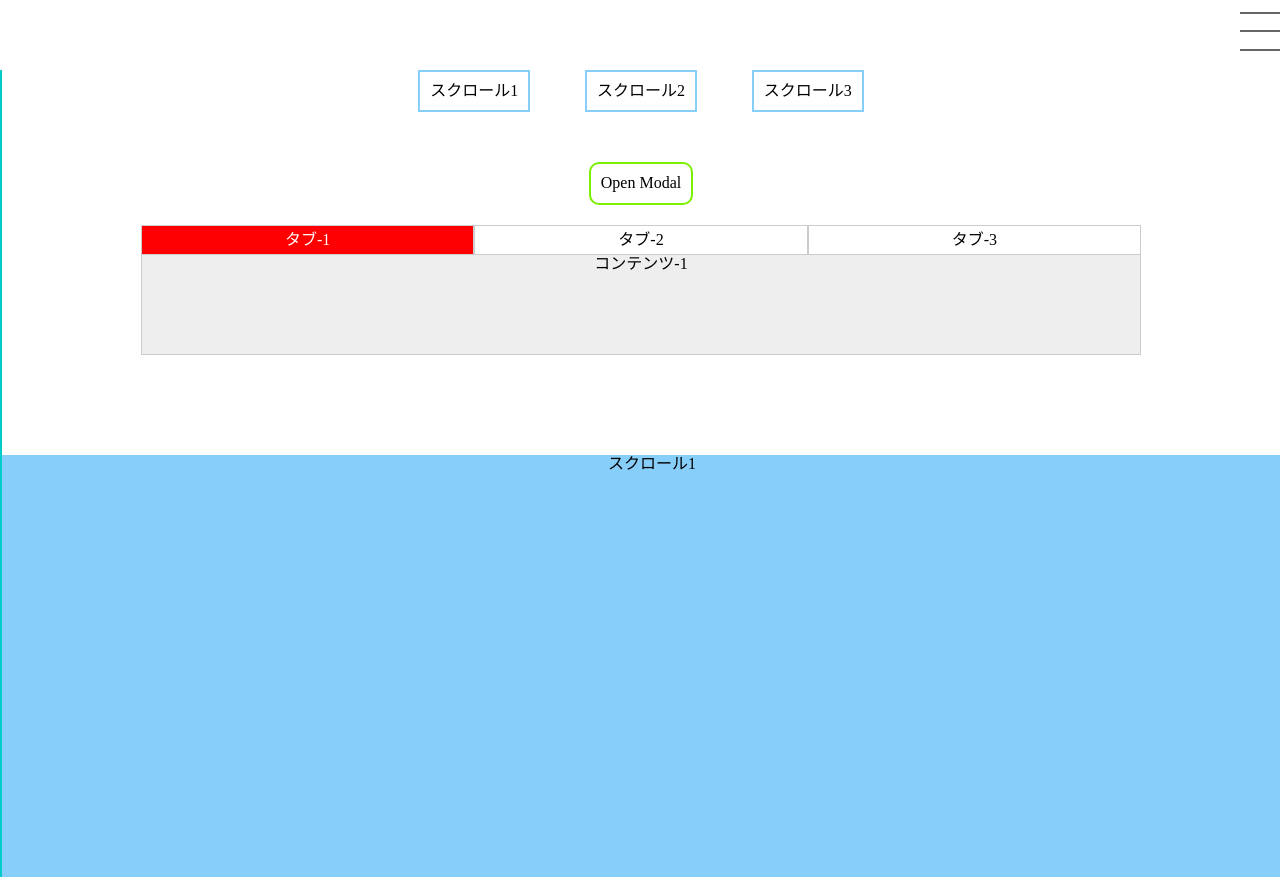
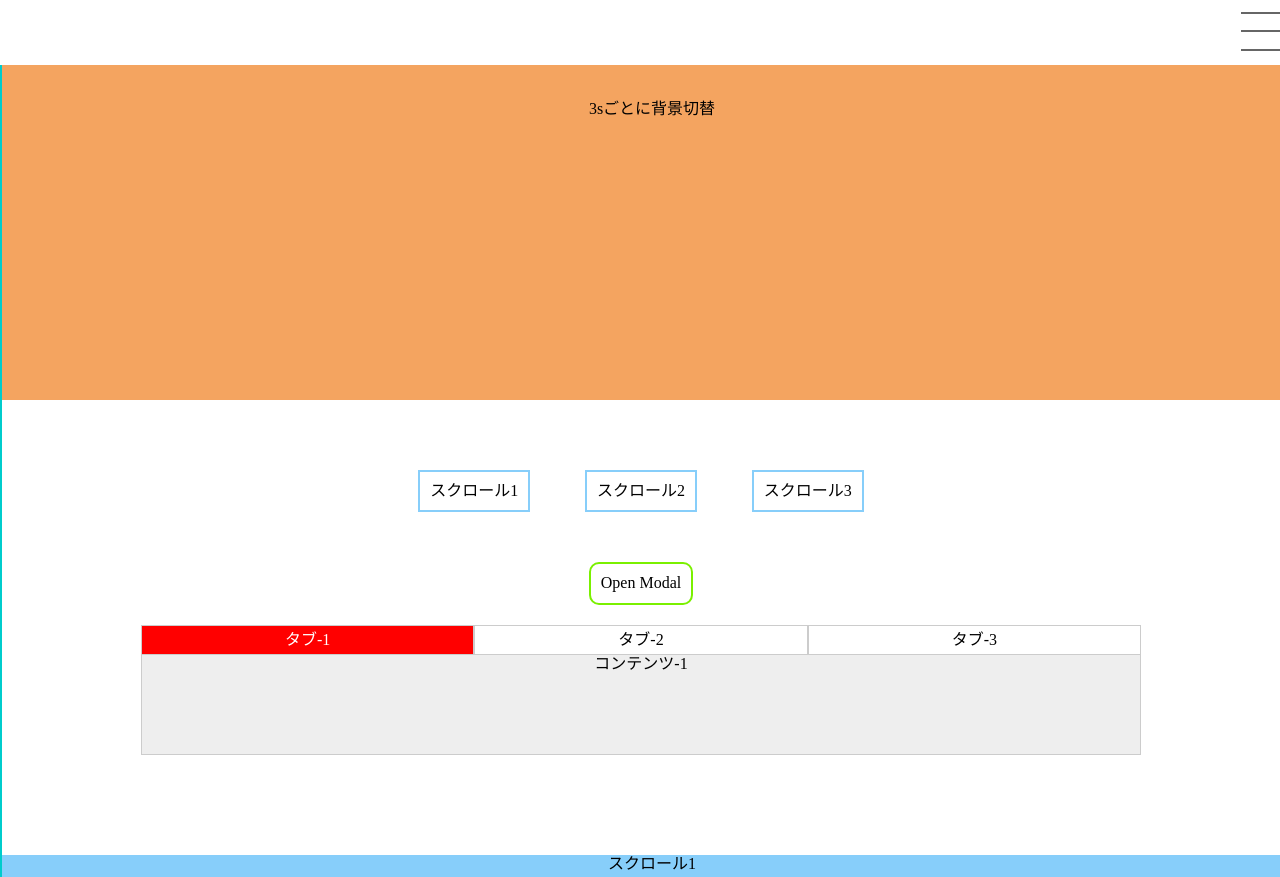
Before and after one commit to Kinoshita8/JS-Test, a website with bundled scripts: page dist/pc/index.html in a window 1280 px wide. Shown: the top 877 px of the page. Built offline with nearby package versions, Linux system fonts and the light colour scheme; what EventEmitter would draw is missing.

Commit message:
BackgroundSlider.js 追加

```diff
--- a/src/js/index.js
+++ b/src/js/index.js
@@ -3,10 +3,12 @@ import SmoothScroll from './modules/SmoothScroll.js';
 import MoviePlayer from './modules/MoviePlayer.js';
 import HeaderMenuUI from './modules/HeaderMenuUI.js';
 import TabUI from './modules/TabUI.js';
+import BackgroundSlider from './modules/BackgroundSlider.js';
 
 new SmoothScroll();
 new HeaderMenuUI();
 new TabUI();
+new BackgroundSlider();
 var modal = new ModalUI();
 var movie = new MoviePlayer();
 
--- /dev/null
+++ b/src/js/modules/BackgroundSlider.js
@@ -0,0 +1,75 @@
+export default class BackgroundSlider {
+  constructor() {
+    this.$backgroundSlides = Array.from(
+      document.querySelectorAll('.js-backgroundSlide')
+    );
+    this.slideIndex = 0;
+    this.$backgroundSlidesLength = this.$backgroundSlides.length;
+    this.bind();
+  }
+
+  /**
+   * イベント付与
+   */
+  bind() {
+    this.checkClassIndex();
+    setInterval(() => {
+      this.updateSlide(this.updateIndex());
+    }, 3000);
+  }
+
+  /**
+   * 現在表示されている背景のクラスを確認
+   */
+  checkClassIndex() {
+    this.$backgroundSlides.forEach(($element, index) => {
+      if ($element.classList.contains('fadein')) {
+        this.slideIndex = index;
+        $element.style.opacity = 1;
+      } else {
+        $element.style.opacity = 0;
+      }
+    });
+  }
+
+  /**
+   * 表示させるクラスのインデックスを更新
+   */
+  updateIndex() {
+    this.slideIndex >= this.$backgroundSlidesLength - 1
+      ? (this.slideIndex = 0)
+      : this.slideIndex++;
+    return this.slideIndex;
+  }
+
+  /**
+   * スライドを更新
+   * @param {*} slideIndex
+   */
+  updateSlide(slideIndex) {
+    this.fadeOutSlide();
+    this.fadeInSlide(slideIndex);
+  }
+
+  /**
+   * 非表示にする
+   */
+  fadeOutSlide() {
+    this.$backgroundSlides.forEach(($backgroundSlide) => {
+      $backgroundSlide.classList.remove('fadein');
+      $backgroundSlide.classList.add('fadeout');
+      $backgroundSlide.style.opacity = 0;
+    });
+  }
+
+  /**
+   * 表示する
+   * @param {*} slideIndex
+   */
+  fadeInSlide(slideIndex) {
+    const $target = this.$backgroundSlides[slideIndex];
+    $target.classList.add('fadein');
+    $target.classList.remove('fadeout');
+    $target.style.opacity = 1;
+  }
+}
--- a/src/scss/pc/style.scss
+++ b/src/scss/pc/style.scss
@@ -6,6 +6,9 @@ body {
 .no-scroll {
   height: 100vh;
   overflow-y: hidden;
+}
+.fadein {
+  opacity: 1;
 }
 .block {
   display: flex;
@@ -76,7 +79,7 @@ body {
   position: fixed;
   top: 0;
   z-index: 10;
-  width: 1300px;
+  width: 1301px;
   left: 0;
   right: 0;
   margin: auto;
@@ -123,7 +126,7 @@ body {
 }
 .sub-menu {
   background-color: #ffffff;
-  width: 1300px;
+  width: 1301px;
   height: 500px;
   left: 0;
   right: 0;
@@ -219,3 +222,31 @@ body {
     content: '';
   }
 }
+.hero {
+  width: 1300px;
+  height: 400px;
+  margin: 0 auto;
+  position: relative;
+  ul,
+  li {
+    width: 100%;
+    height: 100%;
+    position: absolute;
+  }
+  li {
+    padding-top: 100px;
+    transition: opacity 1s;
+  }
+  &_1 {
+    background-color: aquamarine;
+    opacity: 0.7;
+  }
+  &_2 {
+    background-color: sandybrown;
+    opacity: 0.7;
+  }
+  &_3 {
+    background-color: seagreen;
+    opacity: 0.7;
+  }
+}
```
Also changed, not shown: dist/js/index.js, dist/pc/css/style.css, dist/pc/index.html.
